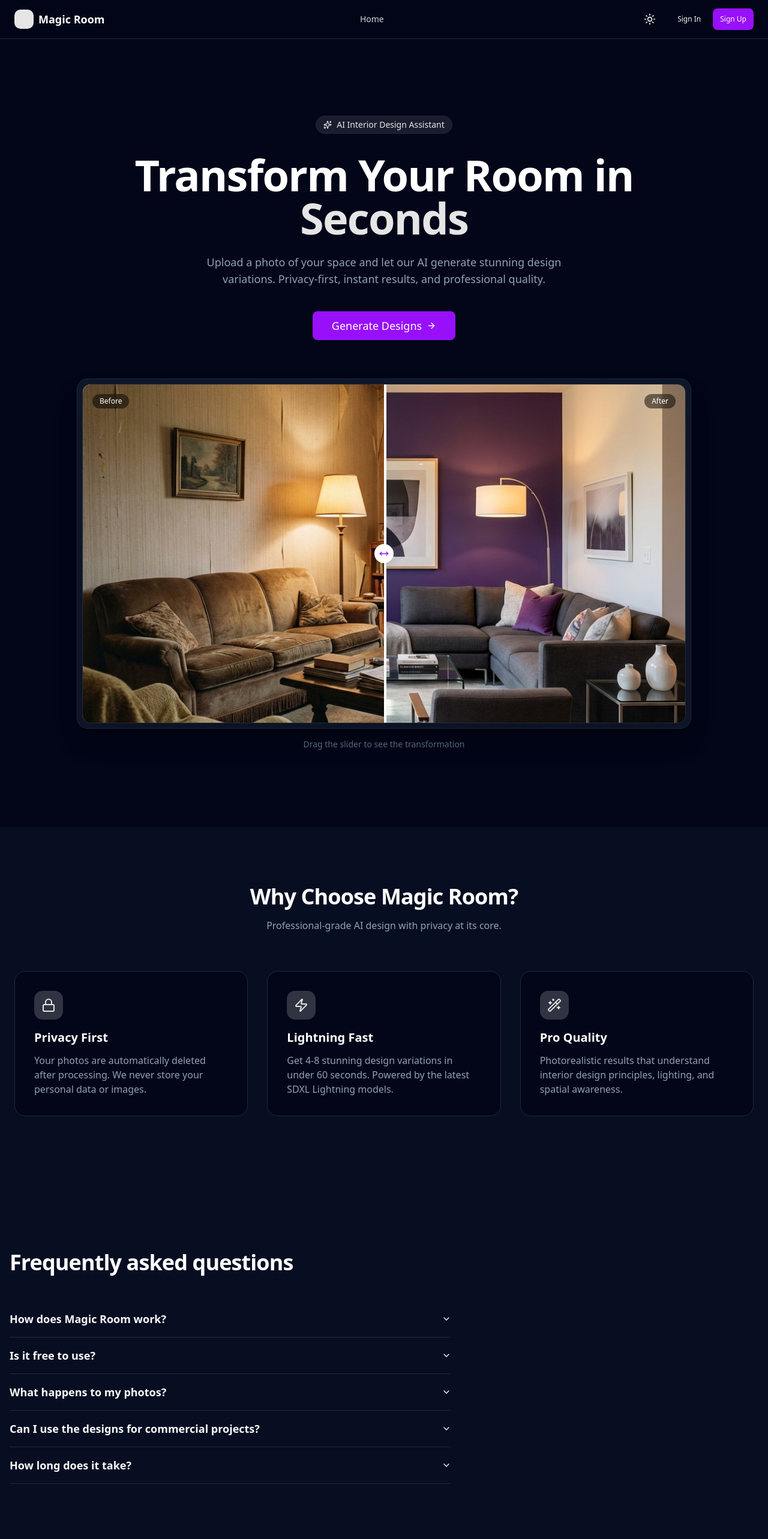
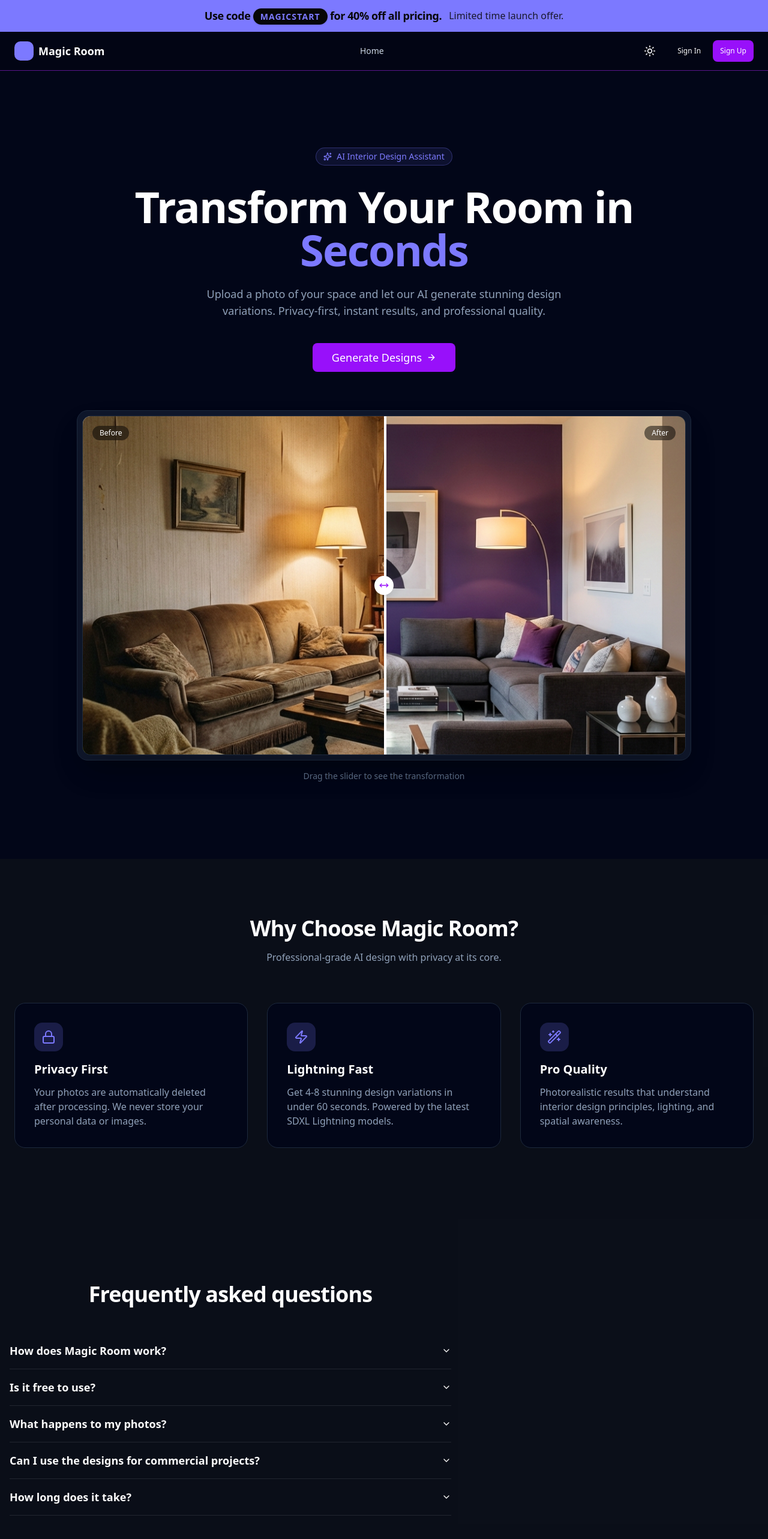
Before and after one commit to ThanosKa/magic-room, a Next.js app: page / in a window 1280 px wide. Shown: the top 2566 px of the page at 60% size. Built offline with nearby package versions, Linux system fonts and the light colour scheme; no server answers.

Commit message:
feat: Add scroll-hiding announcement banner and refactor global CSS color variables.

```diff
--- a/app/globals.css
+++ b/app/globals.css
@@ -4,32 +4,35 @@
 @custom-variant dark (&:is(.dark *));
 
 :root {
-  --primary: oklch(0.205 0 0);
-  --primary-light: #a855f7;
-  --primary-dark: #7c3aed;
-  --radius: 0.625rem;
-  --background: oklch(1 0 0);
-  --foreground: oklch(0.145 0 0);
+  /* User defined OKLCH for Light Mode */
+  --primary: oklch(0.45 0.2 280);
+  --primary-foreground: oklch(0.99 0 0); /* White */
+
+  --background: oklch(0.99 0 0);
+  --foreground: oklch(0.13 0 0);
+
   --card: oklch(1 0 0);
-  --card-foreground: oklch(0.145 0 0);
+  --card-foreground: oklch(0.13 0 0);
   --popover: oklch(1 0 0);
-  --popover-foreground: oklch(0.145 0 0);
-  --primary-foreground: oklch(0.985 0 0);
-  --secondary: oklch(0.97 0 0);
+  --popover-foreground: oklch(0.13 0 0);
+
+  --secondary: oklch(0.96 0 0);
   --secondary-foreground: oklch(0.205 0 0);
-  --muted: oklch(0.97 0 0);
+  --muted: oklch(0.96 0 0);
   --muted-foreground: oklch(0.556 0 0);
-  --accent: oklch(0.97 0 0);
+  --accent: oklch(0.92 0.03 280); /* Very light purple tint */
   --accent-foreground: oklch(0.205 0 0);
   --destructive: oklch(0.577 0.245 27.325);
   --border: oklch(0.922 0 0);
   --input: oklch(0.922 0 0);
-  --ring: oklch(0.708 0 0);
+  --ring: oklch(0.45 0.2 280);
+
   --chart-1: oklch(0.646 0.222 41.116);
   --chart-2: oklch(0.6 0.118 184.704);
   --chart-3: oklch(0.398 0.07 227.392);
   --chart-4: oklch(0.828 0.189 84.429);
   --chart-5: oklch(0.769 0.188 70.08);
+  --radius: 0.625rem;
   --sidebar: oklch(0.985 0 0);
   --sidebar-foreground: oklch(0.145 0 0);
   --sidebar-primary: oklch(0.205 0 0);
@@ -44,36 +47,26 @@
   --color-background: var(--background);
   --color-foreground: var(--foreground);
   --color-primary: var(--primary);
-  --font-sans: var(--font-geist-sans);
-  --font-mono: var(--font-geist-mono);
-  --color-sidebar-ring: var(--sidebar-ring);
-  --color-sidebar-border: var(--sidebar-border);
-  --color-sidebar-accent-foreground: var(--sidebar-accent-foreground);
-  --color-sidebar-accent: var(--sidebar-accent);
-  --color-sidebar-primary-foreground: var(--sidebar-primary-foreground);
-  --color-sidebar-primary: var(--sidebar-primary);
-  --color-sidebar-foreground: var(--sidebar-foreground);
-  --color-sidebar: var(--sidebar);
+  --color-primary-foreground: var(--primary-foreground);
+  --color-card: var(--card);
+  --color-card-foreground: var(--card-foreground);
+  --color-popover: var(--popover);
+  --color-popover-foreground: var(--popover-foreground);
+  --color-secondary: var(--secondary);
+  --color-secondary-foreground: var(--secondary-foreground);
+  --color-muted: var(--muted);
+  --color-muted-foreground: var(--muted-foreground);
+  --color-accent: var(--accent);
+  --color-accent-foreground: var(--accent-foreground);
+  --color-destructive: var(--destructive);
+  --color-border: var(--border);
+  --color-input: var(--input);
+  --color-ring: var(--ring);
+  --color-chart-1: var(--chart-1);
+  --color-chart-2: var(--chart-2);
+  --color-chart-3: var(--chart-3);
+  --color-chart-4: var(--chart-4);
   --color-chart-5: var(--chart-5);
-  --color-chart-4: var(--chart-4);
-  --color-chart-3: var(--chart-3);
-  --color-chart-2: var(--chart-2);
-  --color-chart-1: var(--chart-1);
-  --color-ring: var(--ring);
-  --color-input: var(--input);
-  --color-border: var(--border);
-  --color-destructive: var(--destructive);
-  --color-accent-foreground: var(--accent-foreground);
-  --color-accent: var(--accent);
-  --color-muted-foreground: var(--muted-foreground);
-  --color-muted: var(--muted);
-  --color-secondary-foreground: var(--secondary-foreground);
-  --color-secondary: var(--secondary);
-  --color-primary-foreground: var(--primary-foreground);
-  --color-popover-foreground: var(--popover-foreground);
-  --color-popover: var(--popover);
-  --color-card-foreground: var(--card-foreground);
-  --color-card: var(--card);
   --radius-sm: calc(var(--radius) - 4px);
   --radius-md: calc(var(--radius) - 2px);
   --radius-lg: var(--radius);
@@ -81,39 +74,44 @@
   --radius-2xl: calc(var(--radius) + 8px);
   --radius-3xl: calc(var(--radius) + 12px);
   --radius-4xl: calc(var(--radius) + 16px);
-}
-
-* {
-  @apply border-slate-200 dark:border-slate-800;
-}
-
-body {
-  @apply bg-white text-slate-950 dark:bg-slate-950 dark:text-slate-50;
-}
-
-html {
-  @apply scroll-smooth;
+  --color-sidebar: var(--sidebar);
+  --color-sidebar-foreground: var(--sidebar-foreground);
+  --color-sidebar-primary: var(--sidebar-primary);
+  --color-sidebar-primary-foreground: var(--sidebar-primary-foreground);
+  --color-sidebar-accent: var(--sidebar-accent);
+  --color-sidebar-accent-foreground: var(--sidebar-accent-foreground);
+  --color-sidebar-border: var(--sidebar-border);
+  --color-sidebar-ring: var(--sidebar-ring);
+  --heading-font: "Inter", sans-serif; /* Example font */
+  --font-sans: var(--font-geist-sans);
+  --font-mono: var(--font-geist-mono);
 }
 
 .dark {
-  --background: oklch(0.145 0 0);
-  --foreground: oklch(0.985 0 0);
-  --card: oklch(0.205 0 0);
-  --card-foreground: oklch(0.985 0 0);
-  --popover: oklch(0.205 0 0);
-  --popover-foreground: oklch(0.985 0 0);
-  --primary: oklch(0.922 0 0);
-  --primary-foreground: oklch(0.205 0 0);
-  --secondary: oklch(0.269 0 0);
-  --secondary-foreground: oklch(0.985 0 0);
-  --muted: oklch(0.269 0 0);
-  --muted-foreground: oklch(0.708 0 0);
-  --accent: oklch(0.269 0 0);
-  --accent-foreground: oklch(0.985 0 0);
+  /* User defined OKLCH for Dark Mode */
+  --primary: oklch(0.65 0.2 280);
+  --primary-foreground: oklch(0.13 0 0); /* Dark text on bright purple */
+
+  --background: oklch(0.13 0 0);
+  --foreground: oklch(0.99 0 0);
+
+  --card: oklch(0.2 0 0);
+  --card-foreground: oklch(0.99 0 0);
+  --popover: oklch(0.2 0 0);
+  --popover-foreground: oklch(0.99 0 0);
+
+  --secondary: oklch(0.23 0 0);
+  --secondary-foreground: oklch(0.99 0 0);
+  --muted: oklch(0.23 0 0);
+  --muted-foreground: oklch(0.7 0 0);
+  --accent: oklch(0.28 0.03 280); /* Dark purple tint */
+  --accent-foreground: oklch(0.99 0 0);
+
   --destructive: oklch(0.704 0.191 22.216);
   --border: oklch(1 0 0 / 10%);
   --input: oklch(1 0 0 / 15%);
-  --ring: oklch(0.556 0 0);
+  --ring: oklch(0.65 0.2 280);
+
   --chart-1: oklch(0.488 0.243 264.376);
   --chart-2: oklch(0.696 0.17 162.48);
   --chart-3: oklch(0.769 0.188 70.08);
--- a/app/layout.tsx
+++ b/app/layout.tsx
@@ -6,6 +6,7 @@ import { ThemeProviderComponent } from "@/components/theme-provider";
 import { ToastProvider } from "@/components/toast-provider";
 import { Header } from "@/components/header";
 import { Footer } from "@/components/footer";
+import { AnnouncementBanner } from "@/components/announcement-banner";
 
 // Force dynamic rendering during development
 export const dynamic = "force-dynamic";
@@ -63,6 +64,7 @@ export default function RootLayout({
         >
           <ThemeProviderComponent>
             <div className="flex min-h-screen flex-col">
+              <AnnouncementBanner />
               <Header />
               <main className="flex-1">{children}</main>
               <Footer />
--- /dev/null
+++ b/components/announcement-banner.tsx
@@ -0,0 +1,48 @@
+"use client";
+
+import { useEffect, useState } from "react";
+import { cn } from "@/lib/utils";
+
+const SCROLL_THRESHOLD = 24;
+
+export function AnnouncementBanner() {
+    const [isVisible, setIsVisible] = useState(true);
+
+    useEffect(() => {
+        const handleScroll = () => {
+            const shouldShow = window.scrollY < SCROLL_THRESHOLD;
+            setIsVisible((prev) => (prev !== shouldShow ? shouldShow : prev));
+        };
+
+        handleScroll();
+        window.addEventListener("scroll", handleScroll, { passive: true });
+        return () => window.removeEventListener("scroll", handleScroll);
+    }, []);
+
+    return (
+        <div
+            className={cn(
+                "relative z-50 w-full overflow-hidden border-b border-primary/20 bg-primary text-primary-foreground transition-all duration-300",
+                isVisible
+                    ? "max-h-24 opacity-100"
+                    : "pointer-events-none -translate-y-full max-h-0 opacity-0"
+            )}
+            aria-live="polite"
+        >
+            <div className="mx-auto flex max-w-7xl items-center justify-center px-4 py-3 sm:px-6 lg:px-8">
+                <div className="flex flex-1 flex-col items-center gap-2 text-center sm:flex-row sm:flex-initial sm:items-center sm:gap-3">
+                    <span className="text-base font-semibold tracking-tight sm:text-lg">
+                        Use code{" "}
+                        <span className="rounded-full bg-primary-foreground px-3 py-1 text-xs font-bold uppercase tracking-[0.08em] text-primary shadow-sm sm:text-sm">
+                            MAGICSTART
+                        </span>{" "}
+                        for 40% off all pricing.
+                    </span>
+                    <span className="text-sm text-primary-foreground/85 sm:text-base">
+                        Limited time launch offer.
+                    </span>
+                </div>
+            </div>
+        </div>
+    );
+}
--- a/components/faq-section.tsx
+++ b/components/faq-section.tsx
@@ -49,8 +49,8 @@ const faqs: FaqItem[] = [
 export function FAQSection() {
     return (
         <section className="py-20 md:py-32 bg-slate-50 dark:bg-slate-900/50">
-            <div className="container max-w-3xl px-4">
-                <h2 className="mb-4 text-3xl font-bold tracking-tight md:mb-11 md:text-4xl text-center md:text-left text-slate-900 dark:text-white">
+            <div className="container max-w-3xl px-4 text-center">
+                <h2 className="mb-4 text-3xl font-bold tracking-tight md:mb-11 md:text-4xl text-slate-900 dark:text-white">
                     Frequently asked questions
                 </h2>
                 <Accordion type="single" collapsible className="w-full">
```
